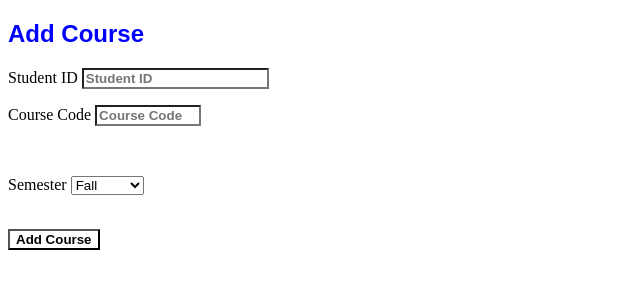
After one commit to saladenicoise/SOEN-387-Assignment-1, a PHP site: page /SOEN_387_A1/presentation/courses/addCourse.php in a window 1280 px wide. The commit adds this page. Shown: the top 300 px of the page, without its empty margins (0-640 px from the left). Run offline with PHP 8.4, Linux system fonts and the light colour scheme.

Commit message:
addCourse for student complete. Renamed addCourse for admin to createCourse. Also added number of small changes (file type fix, minor bugs, etc).

```diff
--- a/business/js/printStat.js
+++ b/business/js/printStat.js
@@ -14,6 +14,9 @@ function printStatus(status) {
     }
     if (status === "notA") { //Not Admin
         this.statusBox.innerHTML = "<span class=\"fail\">You are not admin</span>";
+    }
+    if (status === "notL") { //Not Logged In
+        this.statusBox.innerHTML = "<span class=\"fail\">You are not logged in</span>";
     }
     if (status === "changePassE") {
         this.statusBox.innerHTML = "<span class=\"fail\">Email does not exist</span>";
@@ -33,4 +36,22 @@ function printStatus(status) {
     if (status === "createCourseS") {
         this.statusBox.innerHTML = "<span class=\"fail\">Successfully created course</span>"
     }
+    if (status === "addCourseD") {
+        this.statusBox.innerHTML = "<span class=\"fail\">Unable to add course</span>"
+    }
+    if (status === "addCourseS") {
+        this.statusBox.innerHTML = "<span class=\"fail\">Successfully added course</span>"
+    }
+    if (status === "addCourseES") {
+        this.statusBox.innerHTML = "<span class=\"fail\">Student does not exist</span>"
+    }
+    if (status === "addCourseEC") {
+        this.statusBox.innerHTML = "<span class=\"fail\">Course does not exist</span>"
+    }
+    if (status === "addCourseER") {
+        this.statusBox.innerHTML = "<span class=\"fail\">Student already registered in course</span>"
+    }
+    if (status === "addCourseEM") {
+        this.statusBox.innerHTML = "<span class=\"fail\">Max number of registered courses reached</span>"
+    }
 }
--- a/config/config.php
+++ b/config/config.php
@@ -15,6 +15,7 @@ const PATH_REG_USER_ACCOUNT = '../../presentation/login/registerUserAccount.php'
 const PATH_MAIN_PAGE = '../../presentation/mainPage/mainPage.php';
 const PATH_INDEX = '../../index.html';
 const PATH_CREATE_COURSE = '../../presentation/courses/createCourse.php';
+const PATH_ADD_COURSE = '../../presentation/courses/addCourse.php';
 
 // Currently Unused File Paths
 //const PATH_PRINT_STAT = '../../business/js/printStat.js';
@@ -26,3 +27,5 @@ const PATH_CREATE_COURSE = '../../presentation/courses/createCourse.php';
 //const PATH_REG_ADMIN = '../../presentation/login/registerAdmin.php';
 //const PATH_STYLES_LOGIN = '../../styles/login.css';
 //const PATH_STYLES_STYLE = '../../styles/style.css';
+const PATH_ADD_COURSE_SCRIPT = '../../data/courses/addCourseScript.php';
+const PATH_ADD_COURSE_BUSINESS = '../../business/courses/addCourseBusiness.php';
--- a/data/login/registerAdminScript.php
+++ b/data/login/registerAdminScript.php
@@ -37,7 +37,7 @@ if ($_SERVER['REQUEST_METHOD'] == 'POST') {
             $SQL->execute();
             $SQL->close();
             //Insert into admin table
-            $SQL_ADMIN->bind_param('sssssss', $eid, $fName, $lName, $address, $email, $phone, $dob);
+            $SQL_ADMIN->bind_param('issssss', $eid, $fName, $lName, $address, $email, $phone, $dob);
             $SQL_ADMIN->execute();
             $SQL_ADMIN->close();
             $conn->close();
--- a/data/login/registerUserAccountScript.php
+++ b/data/login/registerUserAccountScript.php
@@ -65,7 +65,7 @@ if ($_SERVER['REQUEST_METHOD'] == 'POST') {
                 $SQL->execute();
                 $SQL->close();
                 //Insert into student table
-                $SQL_STUDENT->bind_param('sssssss', $sid, $fName, $lName, $address, $email, $phone, $dob);
+                $SQL_STUDENT->bind_param('issssss', $sid, $fName, $lName, $address, $email, $phone, $dob);
                 $SQL_STUDENT->execute();
                 $SQL_STUDENT->close();
                 $conn->close();
--- a/index.html
+++ b/index.html
@@ -11,6 +11,7 @@
 <body>
 	<p>Temp Home Page</p>
     <button onclick="location.href='presentation/login/login.php'">Login Page</button>
+    <button onclick="location.href='presentation/login/registerUserAccount.php'">Register Page</button>
     <button onclick="location.href='presentation/mainPage/mainPage.php'">Main Page</button>
 </body>
 
--- /dev/null
+++ b/presentation/courses/addCourse.php
@@ -0,0 +1,78 @@
+<?php
+
+session_start();
+
+if (isset($_SESSION["admin"]) && $_SESSION["admin"] != 0) { //If we're admin, redirect to main page
+    require_once('../../config/config.php');
+    header("Location: " . PATH_MAIN_PAGE . "?stat=notL");
+    exit();
+}
+
+$statusSet = isset($_GET['stat']);
+$statusVal = "";
+if ($statusSet) {
+    $statusVal = $_GET['stat'];
+}
+?>
+
+
+<!DOCTYPE html>
+<html lang="en">
+<head>
+    <link rel="stylesheet" href="../../styles/style.css">
+
+    <title>Add Course</title>
+    <style>
+        body {
+        }
+
+        h2 {
+            font-family: arial, sans-serif;
+            color: blue
+        }
+
+        input {
+            background-color: white;
+            color: black;
+            font-weight: bold
+        }
+    </style>
+    <script src="../../business/js/printStat.js"></script>
+</head>
+
+
+<?php
+if (!$statusSet) : ?>
+<body class="addCourse">
+<?php else : ?>
+<body class="addCourse" onload="printStatus('<?php echo $statusVal; ?>')">
+<?php endif; ?>
+
+<h2>Add Course</h2>
+<form method="post" action="../../data/courses/addCourseScript.php">
+    <div>
+        <p>Student ID
+            <label>
+                <input name="id" type="number" size="10" placeholder="Student ID" required/>
+            </label><br/></p>
+        <p>Course Code
+            <label>
+                <input name="course_code" type="text" size="10" placeholder="Course Code" required/>
+            </label><br/></p>
+        <br/>
+        <p>Semester
+            <label for="semester"></label><select id="semester" name="semester" required>
+                <option value="Fall">Fall</option>
+                <option value="Winter">Winter</option>
+                <option value="Summer">Summer</option>
+            </select>
+        </p>
+        <br/>
+
+
+        <input type="submit" value="Add Course"/>
+        <p class="status-message" id='statusBox'></p>
+    </div>
+</form>
+</body>
+</html>
--- a/presentation/login/registerAdmin.php
+++ b/presentation/login/registerAdmin.php
@@ -32,7 +32,7 @@ if(!$statusSet) : ?>
         <label for="username"></label><input id="username" TYPE='text' Name='username' maxlength="20" placeholder="Username" required>
         <label for="email"></label><input id="email" type="email" name='email' placeholder="Email" required>
         <label for="password"></label><input id="password" type='password' name="password" placeholder="Password" required>
-        <label for="id"></label><input id="id" type='text' name="id" placeholder="Employment ID" required>
+        <label for="id"></label><input id="id" type='number' name="id" placeholder="Employment ID" required>
         <label for="fName"></label><input id="fName" type='text' name="fName" placeholder="First Name" required>
         <label for="lName"></label><input id="lName" type='text' name="lName" placeholder="Last Name" required>
         <label for="address"></label><input id="address" type='text' name="address" placeholder="Address" required>
--- a/presentation/login/registerUserAccount.php
+++ b/presentation/login/registerUserAccount.php
@@ -1,4 +1,5 @@
 <?php
+session_start();
 
 if (isset($_SESSION["admin"]) && $_SESSION["admin"] != 0) { //If we already logged in, redirect to main page
     require_once('../../config/config.php');
@@ -37,7 +38,7 @@ if(!$statusSet) : ?>
         <h1>Register User Account Page</h1>
         <label for="username"></label><input id="username" TYPE='text' Name='username' maxlength="20" placeholder="Username" required>
         <label for="email"></label><input id="email" type="email" name='email' placeholder="Email" required>
-        <label for="id"></label><input id="id" type='text' name="id" placeholder="Student ID" required>
+        <label for="id"></label><input id="id" type='number' name="id" placeholder="Student ID" required>
         <label for="fName"></label><input id="fName" type='text' name="fName" placeholder="First Name" required>
         <label for="lName"></label><input id="lName" type='text' name="lName" placeholder="Last Name" required>
         <label for="address"></label><input id="address" type='text' name="address" placeholder="Address" required>
--- a/presentation/mainPage/mainPage.php
+++ b/presentation/mainPage/mainPage.php
@@ -22,7 +22,7 @@ if (isset($_SESSION["login"]) && $_SESSION["login"] != 0) { // Checks if Session
 <head>
     <meta charset="UTF-8">
     <meta name="viewport" content="width=device-width, initial-scale=1.0">
-    <link rel="stylesheet" href="style.css">
+    <link rel="stylesheet" href="../../styles/style.css">
     <script src="../../business/js/printStat.js"></script>
     <script src="../../business/js/signup.js"></script>
     <title>Temp Logged in Page</title>
@@ -32,9 +32,9 @@ if (isset($_SESSION["login"]) && $_SESSION["login"] != 0) { // Checks if Session
 <p>Temp Home Page</p>
 <p class="status-message" id='statusBox'></p>
 <button onclick="location.href='../../presentation/login/login.php'">Login Page</button>
-<button onclick="location.href='../../presentation/login/registerUserAccount.php'">Register Page</button>
 <button onclick="location.href='../../presentation/login/changePassword.php'">Change Password Page</button>
 <button onclick="location.href='../courses/createCourse.php'">Create Course</button>
+<button onclick="location.href='../courses/addCourse.php'">Add Course</button>
 <button onclick="location.href='../../business/login/logoutScript.php'">Logout</button>
 </body>
 
```
Also changed, not shown: data/courses/addCourseScript.php (added, +86 -0 lines), data/courses/createCourseScript.php (+3 -13 lines), presentation/courses/createCourse.php (+21 -16 lines).
